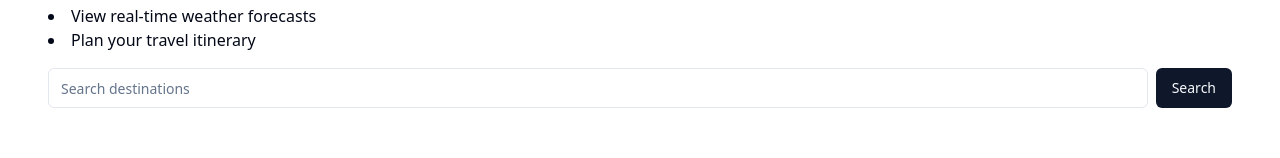
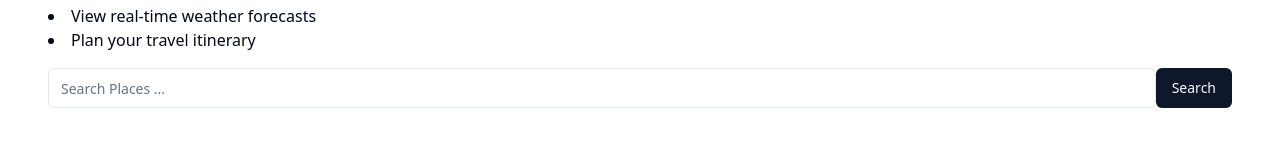
Before and after one commit to adelansari/wander-buddy, a React (Vite) app in the folder frontend/: page / in a window 1280 px wide. Shown: the part 332-490 px from the top of the page. Built offline with nearby package versions, Linux system fonts and the light colour scheme.

Commit message:
Add axios library and implement weather search functionality

```diff
--- a/frontend/package.json
+++ b/frontend/package.json
@@ -13,6 +13,7 @@
     "@radix-ui/react-avatar": "^1.0.4",
     "@radix-ui/react-dropdown-menu": "^2.0.6",
     "@radix-ui/react-slot": "^1.0.2",
+    "axios": "^1.7.2",
     "class-variance-authority": "^0.7.0",
     "clsx": "^2.1.1",
     "lucide-react": "^0.379.0",
--- a/frontend/src/components/pages/LandingPage.tsx
+++ b/frontend/src/components/pages/LandingPage.tsx
@@ -1,13 +1,33 @@
 import { useState } from 'react';
 import { Button } from '@/components/ui/button';
 import { Input } from '@/components/ui/input';
-import 'tailwindcss/tailwind.css';
+import axios from 'axios';
 
 const LandingPage = () => {
-  const [search, setSearch] = useState('');
+  const [value, setValue] = useState('');
 
-  const handleSearch = () => {
-    console.log('Searching for:', search);
+  const handleInput = (e: React.ChangeEvent<HTMLInputElement>) => {
+    setValue(e.target.value);
+  };
+
+  const handleSearch = async () => {
+    try {
+      // Get weather forecast
+      const weatherResponse = await axios.get(`http://api.openweathermap.org/data/2.5/weather`, {
+        params: {
+          q: value,
+          appid: import.meta.env.VITE_OPENWEATHER_API_KEY,
+        },
+      });
+      const weatherData = weatherResponse.data;
+
+      console.log('Weather data:', weatherData);
+    } catch (error) {
+      console.error('Error:', error);
+      if ((error as any).response && (error as any).response.data && (error as any).response.data.message) {
+        console.error('Error message:', (error as any).response.data.message);
+      }
+    }
   };
 
   return (
@@ -23,12 +43,7 @@ const LandingPage = () => {
         <li>Plan your travel itinerary</li>
       </ul>
       <div className='flex items-center'>
-        <Input
-          value={search}
-          onChange={(e) => setSearch(e.target.value)}
-          placeholder='Search destinations'
-          className='mr-2'
-        />
+        <Input value={value} onChange={handleInput} placeholder='Search Places ...' className='location-search-input' />
         <Button onClick={handleSearch}>Search</Button>
       </div>
     </div>
```
Also changed, not shown: 2 other files (tests, documents, lock files or other folders).
